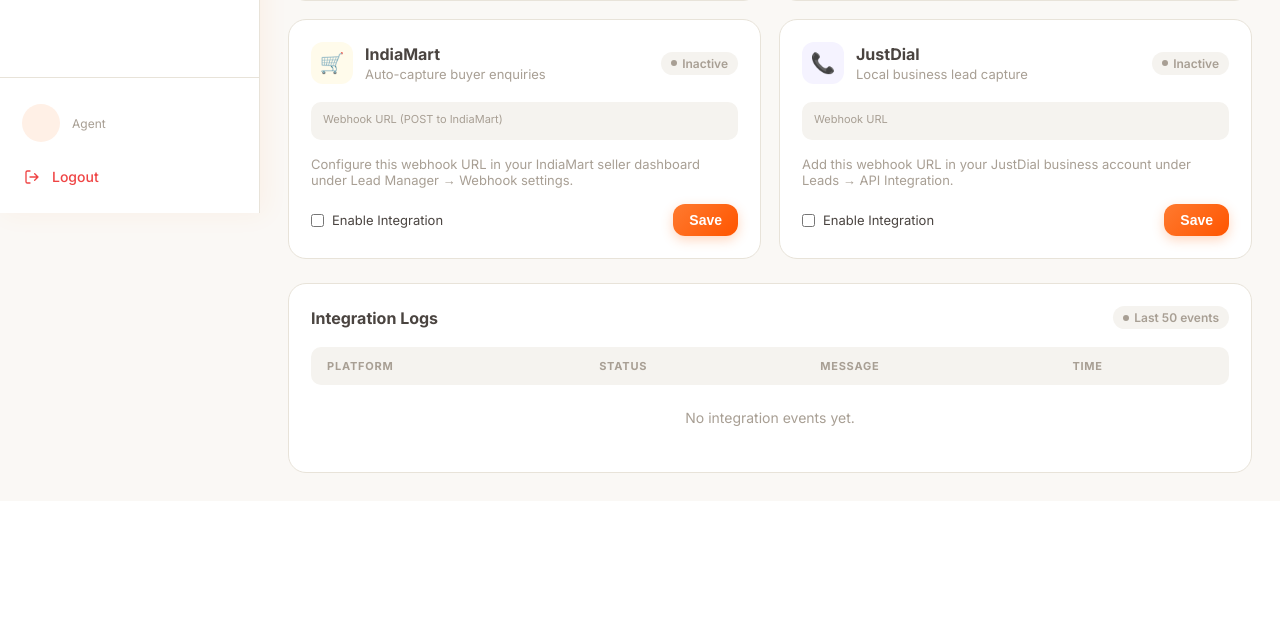
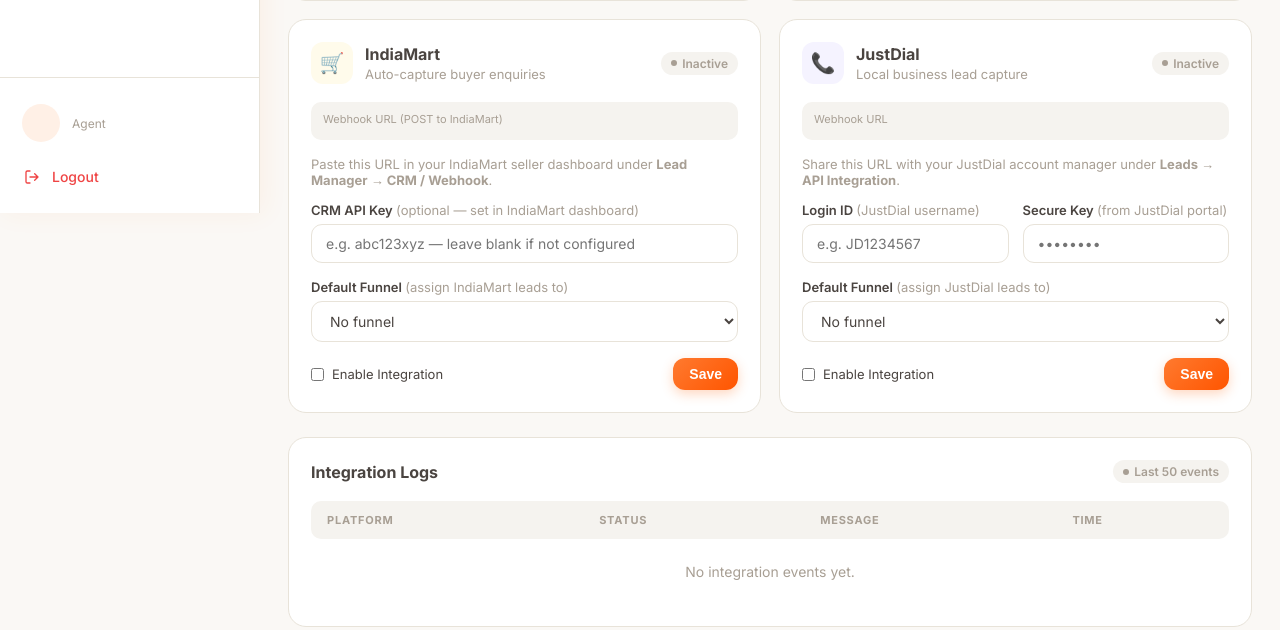
Before and after one commit to Shiwa45/DialEasy, a Django app: template templates/leads/integrations.html in a window 1280 px wide. Shown: the part 587-1217 px from the top of the page. Before the commit the page ends 1060 px from the top, so only its background shows below. Run offline with Django 5.2, Linux system fonts and the light colour scheme; the template is opened without the code that fills it, so the values that code supplies are empty.

Commit message:
first commit

```diff
--- a/leads/templates/leads/integrations.html
+++ b/leads/templates/leads/integrations.html
@@ -105,8 +105,21 @@
     </div>
     <form method="post">{% csrf_token %}
       <input type="hidden" name="platform" value="indiamart"/>
-      <p style="font-size:13px;color:var(--gray-400);margin-bottom:16px;">Configure this webhook URL in your IndiaMart seller dashboard under Lead Manager → Webhook settings.</p>
-      <div style="display:flex;justify-content:space-between;align-items:center;">
+      <p style="font-size:13px;color:var(--gray-400);margin-bottom:14px;">Paste this URL in your IndiaMart seller dashboard under <strong>Lead Manager → CRM / Webhook</strong>.</p>
+      <div class="form-group">
+        <label class="form-label">CRM API Key <span style="font-weight:400;color:var(--gray-400);">(optional — set in IndiaMart dashboard)</span></label>
+        <input class="form-input" name="verify_token" value="{{ configs.indiamart.verify_token|default:'' }}" placeholder="e.g. abc123xyz — leave blank if not configured"/>
+      </div>
+      <div class="form-group">
+        <label class="form-label">Default Funnel <span style="font-weight:400;color:var(--gray-400);">(assign IndiaMart leads to)</span></label>
+        <select name="app_id" class="form-input">
+          <option value="">No funnel</option>
+          {% for funnel in funnels %}
+          <option value="{{ funnel.id }}" {% if configs.indiamart and configs.indiamart.app_id == funnel.id|stringformat:"s" %}selected{% endif %}>{{ funnel.name }}</option>
+          {% endfor %}
+        </select>
+      </div>
+      <div style="display:flex;justify-content:space-between;align-items:center;margin-top:4px;">
         <label style="display:flex;align-items:center;gap:8px;font-size:13px;cursor:pointer;">
           <input type="checkbox" name="is_active" {% if configs.indiamart and configs.indiamart.is_active %}checked{% endif %} style="accent-color:var(--orange);"/>
           Enable Integration
@@ -136,8 +149,27 @@
     </div>
     <form method="post">{% csrf_token %}
       <input type="hidden" name="platform" value="justdial"/>
-      <p style="font-size:13px;color:var(--gray-400);margin-bottom:16px;">Add this webhook URL in your JustDial business account under Leads → API Integration.</p>
-      <div style="display:flex;justify-content:space-between;align-items:center;">
+      <p style="font-size:13px;color:var(--gray-400);margin-bottom:14px;">Share this URL with your JustDial account manager under <strong>Leads → API Integration</strong>.</p>
+      <div class="form-row">
+        <div class="form-group">
+          <label class="form-label">Login ID <span style="font-weight:400;color:var(--gray-400);">(JustDial username)</span></label>
+          <input class="form-input" name="verify_token" value="{{ configs.justdial.verify_token|default:'' }}" placeholder="e.g. JD1234567"/>
+        </div>
+        <div class="form-group">
+          <label class="form-label">Secure Key <span style="font-weight:400;color:var(--gray-400);">(from JustDial portal)</span></label>
+          <input class="form-input" name="app_secret" type="password" value="{{ configs.justdial.app_secret|default:'' }}" placeholder="••••••••"/>
+        </div>
+      </div>
+      <div class="form-group">
+        <label class="form-label">Default Funnel <span style="font-weight:400;color:var(--gray-400);">(assign JustDial leads to)</span></label>
+        <select name="app_id" class="form-input">
+          <option value="">No funnel</option>
+          {% for funnel in funnels %}
+          <option value="{{ funnel.id }}" {% if configs.justdial and configs.justdial.app_id == funnel.id|stringformat:"s" %}selected{% endif %}>{{ funnel.name }}</option>
+          {% endfor %}
+        </select>
+      </div>
+      <div style="display:flex;justify-content:space-between;align-items:center;margin-top:4px;">
         <label style="display:flex;align-items:center;gap:8px;font-size:13px;cursor:pointer;">
           <input type="checkbox" name="is_active" {% if configs.justdial and configs.justdial.is_active %}checked{% endif %} style="accent-color:var(--orange);"/>
           Enable Integration
--- a/notifications/management/commands/send_followup_reminders.py
+++ b/notifications/management/commands/send_followup_reminders.py
@@ -29,6 +29,7 @@
         due_soon = FollowUp.objects.filter(
             is_completed=False,
             follow_up_date=today,
+            agent__isnull=False,
         ).select_related('lead', 'agent')
 
         sent_due = 0
@@ -53,6 +54,7 @@
         overdue = FollowUp.objects.filter(
             is_completed=False,
             follow_up_date__lt=today,
+            agent__isnull=False,
         ).select_related('lead', 'agent')
 
         sent_overdue = 0
--- a/notifications/urls.py
+++ b/notifications/urls.py
@@ -8,4 +8,5 @@
     path('<int:notification_id>/read/', views.mark_read,        name='notification_mark_read'),
     path('fcm-token/',              views.register_fcm_token,   name='fcm_token_register'),
     path('fcm-token/remove/',       views.deregister_fcm_token, name='fcm_token_remove'),
+    path('trigger-reminders/',      views.trigger_reminders,    name='trigger_reminders'),
 ]
--- a/requirements.txt
+++ b/requirements.txt
@@ -57,6 +57,7 @@
 requests==2.28.2
 requests-oauthlib==1.3.1
 setuptools==80.9.0
+openpyxl==3.1.5
 six==1.16.0
 sniffio==1.3.1
 sqlparse==0.4.3
```
Also changed, not shown: api/views.py (+23 -0 lines), leads/templates/leads/assign_leads.html (+25 -0 lines), leads/templates/leads/lead_list.html (+12 -3 lines), leads/views.py (+42 -12 lines), notifications/views.py (+16 -1 lines).
